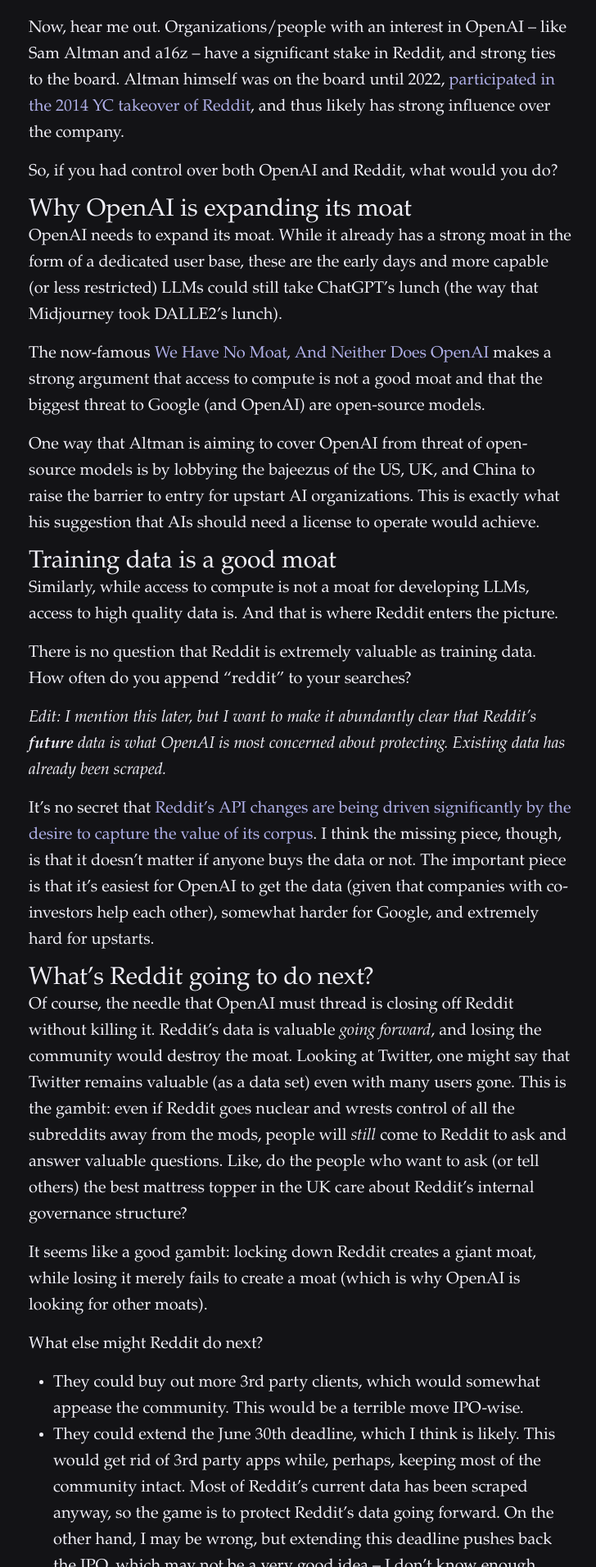
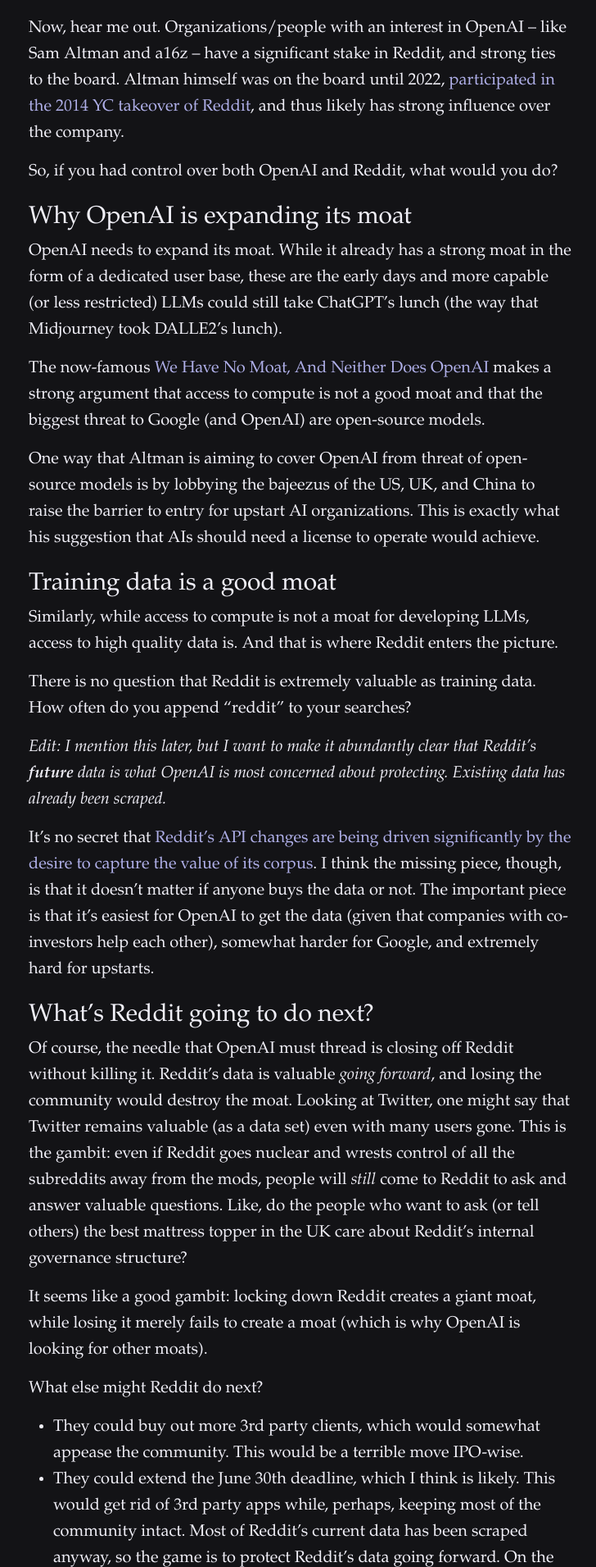
Before and after one commit to dmazin/dmazin.github.io, a Jekyll site: the page built from _posts/2023-06-14-reddit-moat.md, in a window 1280 px wide. Shown: the part 419-2330 px from the top of the page at 82% size, without its empty margins (235-963 px from the left). Built offline with Jekyll 4.4.1, drawn with Linux system fonts in a browser that asks for light colours.

Commit message:
fix margins

```diff
--- a/assets/main.css
+++ b/assets/main.css
@@ -133,6 +133,11 @@
 h5,
 h6 {
   font-weight: 400;
+}
+
+h2 {
+  margin-top: 0.8em;
+  margin-bottom: 0.3em;
 }
 
 /**
```
